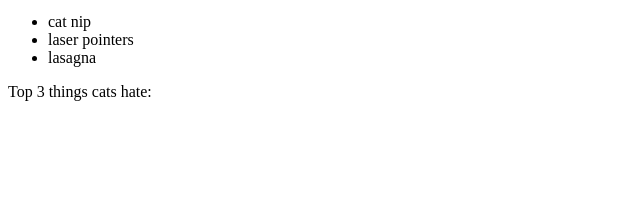
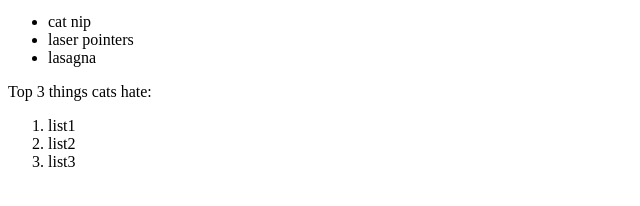
Before and after one commit to amnesia322/HTML-Learn, a plain HTML site: page index.html in a window 1280 px wide. Shown: the part 442-648 px from the top of the page, without its empty margins (0-640 px from the left). Drawn offline with Linux system fonts and the light colour scheme.

Commit message:
index.html added order list

```diff
--- a/index.html
+++ b/index.html
@@ -23,7 +23,11 @@
          <li>lasagna</li>
       </ul>
       <p>Top 3 things cats hate:</p>
-
+      <ol>
+         <li>list1</li>
+         <li>list2</li>
+         <li>list3</li>
+      </ol>
    </main>
 </body>
 
```
